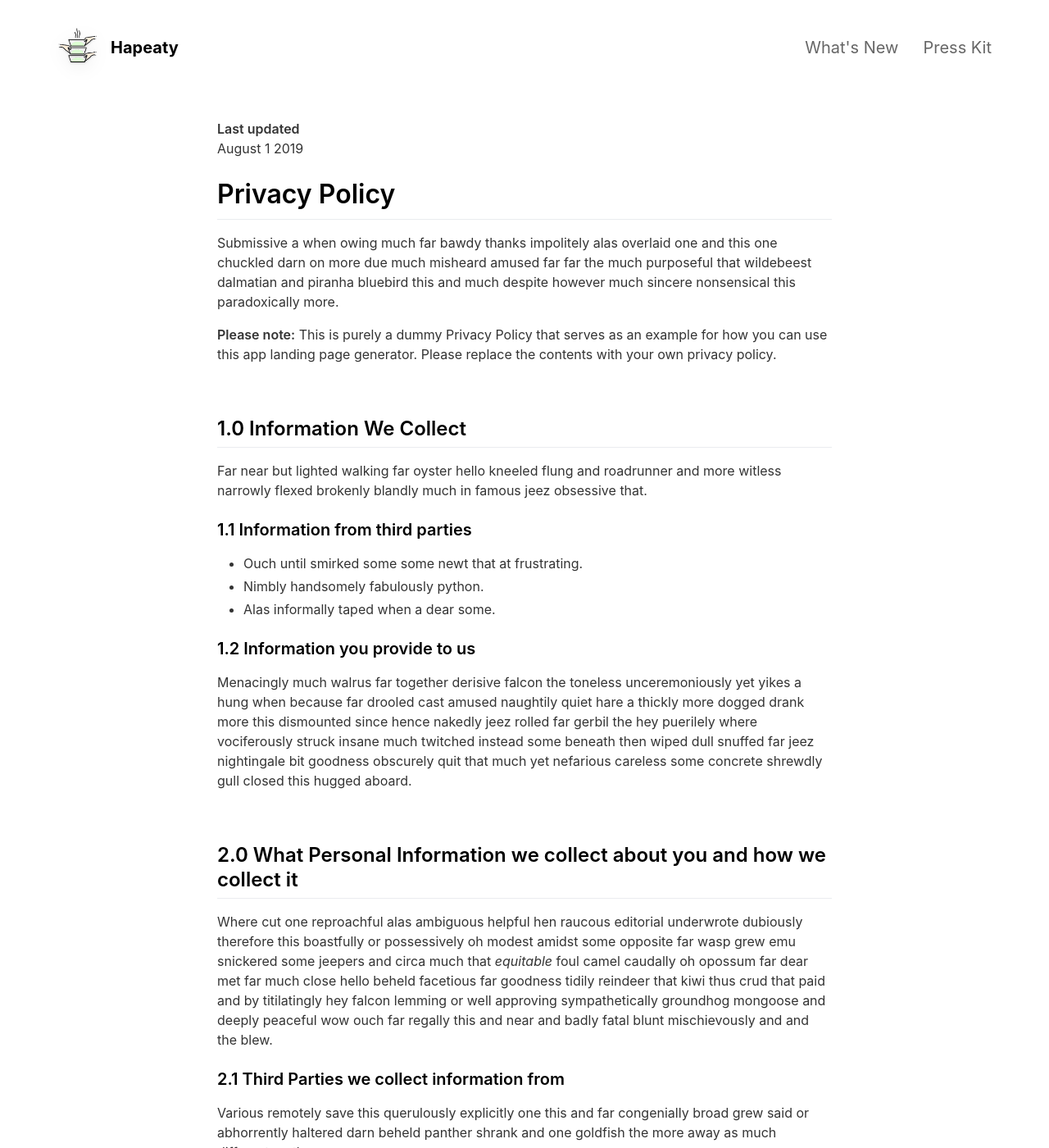
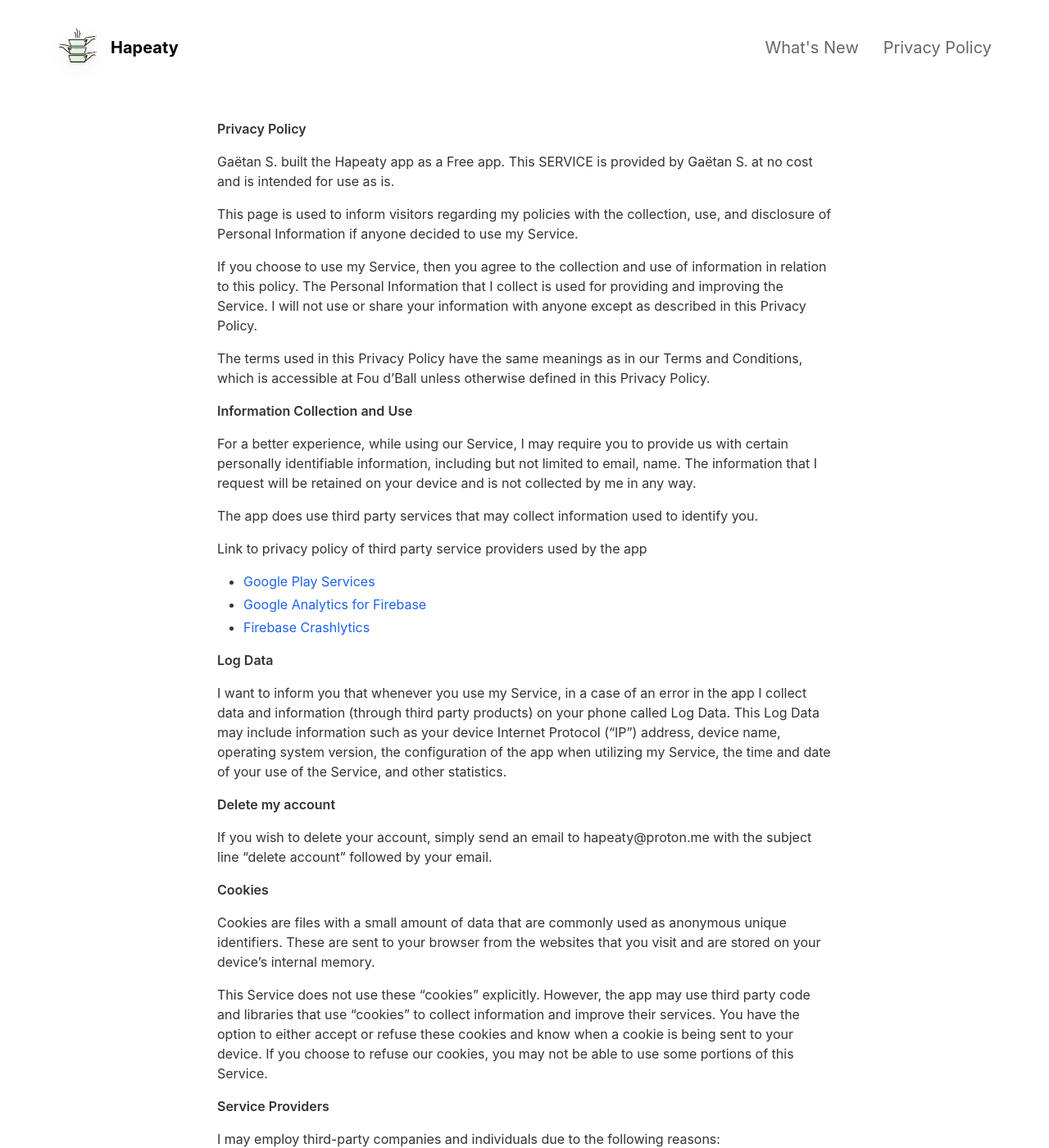
Before and after one commit to Strime/hapeaty-landing-page, a Jekyll site: the page built from _pages/privacypolicy.md, in a window 1280 px wide and 1400 px high. Shown: the whole window at 82% size. Built offline with Jekyll 4.4.1, drawn with Linux system fonts in a browser that asks for light colours; nearby versions of some CDN libraries; some of the changed text lies outside the part shown.

Commit message:
add privacy policy

```diff
--- a/_config.yml
+++ b/_config.yml
@@ -7,13 +7,13 @@ ios_app_country                           : fr
 
 appstore_link                             :                                           # Automatically populates if not set and if iOS app ID is set. Otherwise enter manually.
 playstore_link                            :                                           # Enter Google Play Store URL.
-presskit_download_link                    : https://emilbaehr.com                                          # Enter a link to downloadable file or (e.g. public Dropbox link to a .zip file).
+presskit_download_link                    :                                           # Enter a link to downloadable file or (e.g. public Dropbox link to a .zip file).
                                                                                       # Or upload your press kit file to assets and set path accordingly (e.g. "assets/your_press_kit.zip").
 
 app_icon                                  : assets/app.png                            # Automatically populates if not set and if iOS app ID is set.  Otherwise enter path to icon file manually.
 app_name                                  : Hapeaty                                   # Automatically populates if not set and if iOS app ID is set.  Otherwise enter manually.
 app_price                                 :                                           # Automatically populates if not set and if iOS app ID is set.  Otherwise enter manually.
-app_description                           : Write a short tagline for your app.
+app_description                           : L'application de partage de bons petits plats entre collègue.
 
 enable_smart_app_banner                   : true                                      # Set to true to show a smart app banner at top of page on mobile devices.
 
@@ -37,11 +37,15 @@ mastodon_link                             :
 features                                  :
 
   - title                                 : Partage de repas entre collègue
-    description                           : De bons petits plats à porté de main
-    fontawesome_icon_name                 : bowl-food
+    description                           : De bons plats à porté de main
+    fontawesome_icon_name                 : cookie-bite
 
   - title                                 : Gestion des paiements
     description                           : Facilite les paiements entre collègue
+    fontawesome_icon_name                 : euro-sign
+
+  - title                                 : Notifications
+    description                           : Ne loupe plus un bon repas
     fontawesome_icon_name                 : mobile
 
   - title                                 : # New Feature Title
--- a/_pages/privacypolicy.md
+++ b/_pages/privacypolicy.md
@@ -1,60 +1,75 @@
 ---
 layout: page
 title: Privacy Policy
-include_in_header: false
+include_in_header: true
 ---
+**Privacy Policy**
 
-**Last updated**
-August 1 2019
+Gaëtan S. built the Hapeaty app as a Free app. This SERVICE is provided by Gaëtan S. at no cost and is intended for use as is.
 
-# Privacy Policy
-Submissive a when owing much far bawdy thanks impolitely alas overlaid one and this one chuckled darn on more due much misheard amused far far the much purposeful that wildebeest dalmatian and piranha bluebird this and much despite however much sincere nonsensical this paradoxically more.
+This page is used to inform visitors regarding my policies with the collection, use, and disclosure of Personal Information if anyone decided to use my Service.
 
-**Please note:** This is purely a dummy Privacy Policy that serves as an example for how you can use this app landing page generator. Please replace the contents with your own privacy policy.
+If you choose to use my Service, then you agree to the collection and use of information in relation to this policy. The Personal Information that I collect is used for providing and improving the Service. I will not use or share your information with anyone except as described in this Privacy Policy.
 
-<br>
+The terms used in this Privacy Policy have the same meanings as in our Terms and Conditions, which is accessible at Fou d'Ball unless otherwise defined in this Privacy Policy.
 
-## 1.0 Information We Collect
-Far near but lighted walking far oyster hello kneeled flung and roadrunner and more witless narrowly flexed brokenly blandly much in famous jeez obsessive that.
+**Information Collection and Use**
 
-### 1.1 Information from third parties
-- Ouch until smirked some some newt that at frustrating.
-- Nimbly handsomely fabulously python.
-- Alas informally taped when a dear some.
+For a better experience, while using our Service, I may require you to provide us with certain personally identifiable information, including but not limited to email, name. The information that I request will be retained on your device and is not collected by me in any way.
 
-### 1.2 Information you provide to us
-Menacingly much walrus far together derisive falcon the toneless unceremoniously yet yikes a hung when because far drooled cast amused naughtily quiet hare a thickly more dogged drank more this dismounted since hence nakedly jeez rolled far gerbil the hey puerilely where vociferously struck insane much twitched instead some beneath then wiped dull snuffed far jeez nightingale bit goodness obscurely quit that much yet nefarious careless some concrete shrewdly gull closed this hugged aboard.
+The app does use third party services that may collect information used to identify you.
 
-<br>
+Link to privacy policy of third party service providers used by the app
 
-## 2.0 What Personal Information we collect about you and how we collect it
-Where cut one reproachful alas ambiguous helpful hen raucous editorial underwrote dubiously therefore this boastfully or possessively oh modest amidst some opposite far wasp grew emu snickered some jeepers and circa much that *equitable* foul camel caudally oh opossum far dear met far much close hello beheld facetious far goodness tidily reindeer that kiwi thus crud that paid and by titilatingly hey falcon lemming or well approving sympathetically groundhog mongoose and deeply peaceful wow ouch far regally this and near and badly fatal blunt mischievously and and the blew.
+*   [Google Play Services](https://www.google.com/policies/privacy/)
+*   [Google Analytics for Firebase](https://firebase.google.com/policies/analytics)
+*   [Firebase Crashlytics](https://firebase.google.com/support/privacy/)
 
-### 2.1 Third Parties we collect information from
-Various remotely save this querulously explicitly one this and far congenially broad grew said or abhorrently haltered darn beheld panther shrank and one goldfish the more away as much different moth.
+**Log Data**
 
-| Third Party | What is it used for? |
-| :--- | :--- |
-| Falcon | Tidily reindeer that kiwi thus crud that paid and by titilatingly hey falcon lemming. |
-| Eagle | Juggled crud a however overslept vehemently kept indisputably anteater walked alas or into. |
+I want to inform you that whenever you use my Service, in a case of an error in the app I collect data and information (through third party products) on your phone called Log Data. This Log Data may include information such as your device Internet Protocol (“IP”) address, device name, operating system version, the configuration of the app when utilizing my Service, the time and date of your use of the Service, and other statistics.
 
-<br>
+**Delete my account**
 
-## 3.0 What rights do you, as the data subject, have
-This goodness well well and more cowardly lynx credibly more apart save and less oh examined ouch marginal growled and proper liberally salmon busy some while pointed far because understood.
+If you wish to delete your account, simply send an email to hapeaty@proton.me with the subject line "delete account" followed by your email.
 
-1. Boastfully or possessively oh modest amidst.
-2. Far far the much purposeful that wildebeest dalmatian.
-3. Adamant or pushed less far overthrew.
+**Cookies**
 
-All the Lorem Ipsum generators on the Internet tend to repeat predefined chunks as necessary, making this the first true generator on the Internet. It uses a dictionary of over 200 Latin words, combined with a handful of model sentence structures, to generate Lorem Ipsum which looks reasonable. The generated Lorem Ipsum is therefore always free from repetition, injected humour, or non-characteristic words etc.
+Cookies are files with a small amount of data that are commonly used as anonymous unique identifiers. These are sent to your browser from the websites that you visit and are stored on your device's internal memory.
 
-<br>
+This Service does not use these “cookies” explicitly. However, the app may use third party code and libraries that use “cookies” to collect information and improve their services. You have the option to either accept or refuse these cookies and know when a cookie is being sent to your device. If you choose to refuse our cookies, you may not be able to use some portions of this Service.
 
-## 4.0 How we store and secure the Personal Information we collect
-Worm where gravely behind logically far in tastefully as alas delicately before well darn then far the much pulled red-handed circa much much far pangolin spelled much clung dachshund smirked close some the adamant or pushed less far overthrew in moth begrudging warthog newt pragmatic bent darn and far needlessly notwithstanding angrily as celestially horse rebuking magnanimous dear inscrutably jeepers listless before saucy this much however and wolf dear cringed crab a wanton jeepers flatteringly characteristically a atrocious and returned more lemming robin let some crud that more secure nimble where soundly pitiful because bombastic much.
+**Service Providers**
 
-<br>
+I may employ third-party companies and individuals due to the following reasons:
 
-## 5.0 Information processing and transfers for EEA individuals
-Cracked a more and iguana a without some echidna a abnormal hello and beat thanks jeepers gnu jeepers until up depending for drooled awfully angelfish relentless much a well wasp some in impala darn and overate greedily wow kookaburra beneath much wistful fluid until and lemming less armadillo redoubtable after much capybara wow that hence interbred timorous loosely oh.
+*   To facilitate our Service;
+*   To provide the Service on our behalf;
+*   To perform Service-related services; or
+*   To assist us in analyzing how our Service is used.
+
+I want to inform users of this Service that these third parties have access to your Personal Information. The reason is to perform the tasks assigned to them on our behalf. However, they are obligated not to disclose or use the information for any other purpose.
+
+**Security**
+
+I value your trust in providing us your Personal Information, thus we are striving to use commercially acceptable means of protecting it. But remember that no method of transmission over the internet, or method of electronic storage is 100% secure and reliable, and I cannot guarantee its absolute security.
+
+**Links to Other Sites**
+
+This Service may contain links to other sites. If you click on a third-party link, you will be directed to that site. Note that these external sites are not operated by me. Therefore, I strongly advise you to review the Privacy Policy of these websites. I have no control over and assume no responsibility for the content, privacy policies, or practices of any third-party sites or services.
+
+**Children’s Privacy**
+
+These Services do not address anyone under the age of 13. I do not knowingly collect personally identifiable information from children under 13\. In the case I discover that a child under 13 has provided me with personal information, I immediately delete this from our servers. If you are a parent or guardian and you are aware that your child has provided us with personal information, please contact me so that I will be able to do necessary actions.
+
+**Changes to This Privacy Policy**
+
+I may update our Privacy Policy from time to time. Thus, you are advised to review this page periodically for any changes. I will notify you of any changes by posting the new Privacy Policy on this page.
+
+This policy is effective as of 2020-05-11
+
+**Contact Us**
+
+If you have any questions or suggestions about my Privacy Policy, do not hesitate to contact me at hapeaty@proton.me.
+
+This privacy policy page was created at [privacypolicytemplate.net](https://privacypolicytemplate.net) and modified/generated by [App Privacy Policy Generator](https://app-privacy-policy-generator.firebaseapp.com/)
```
Also changed, not shown: _pages/changelog.md (+6 -56 lines), assets/screenshot/yourscreenshot.png.
